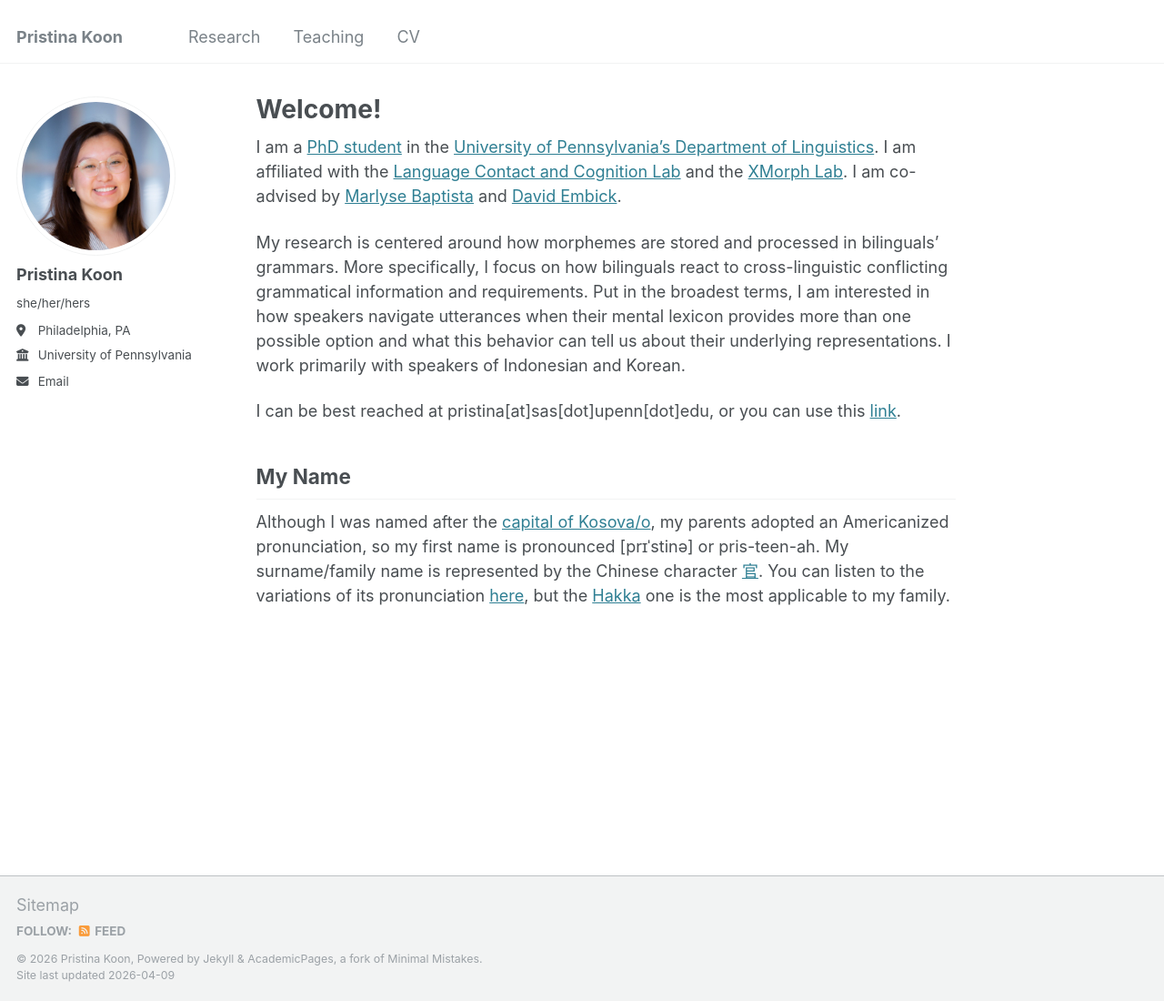
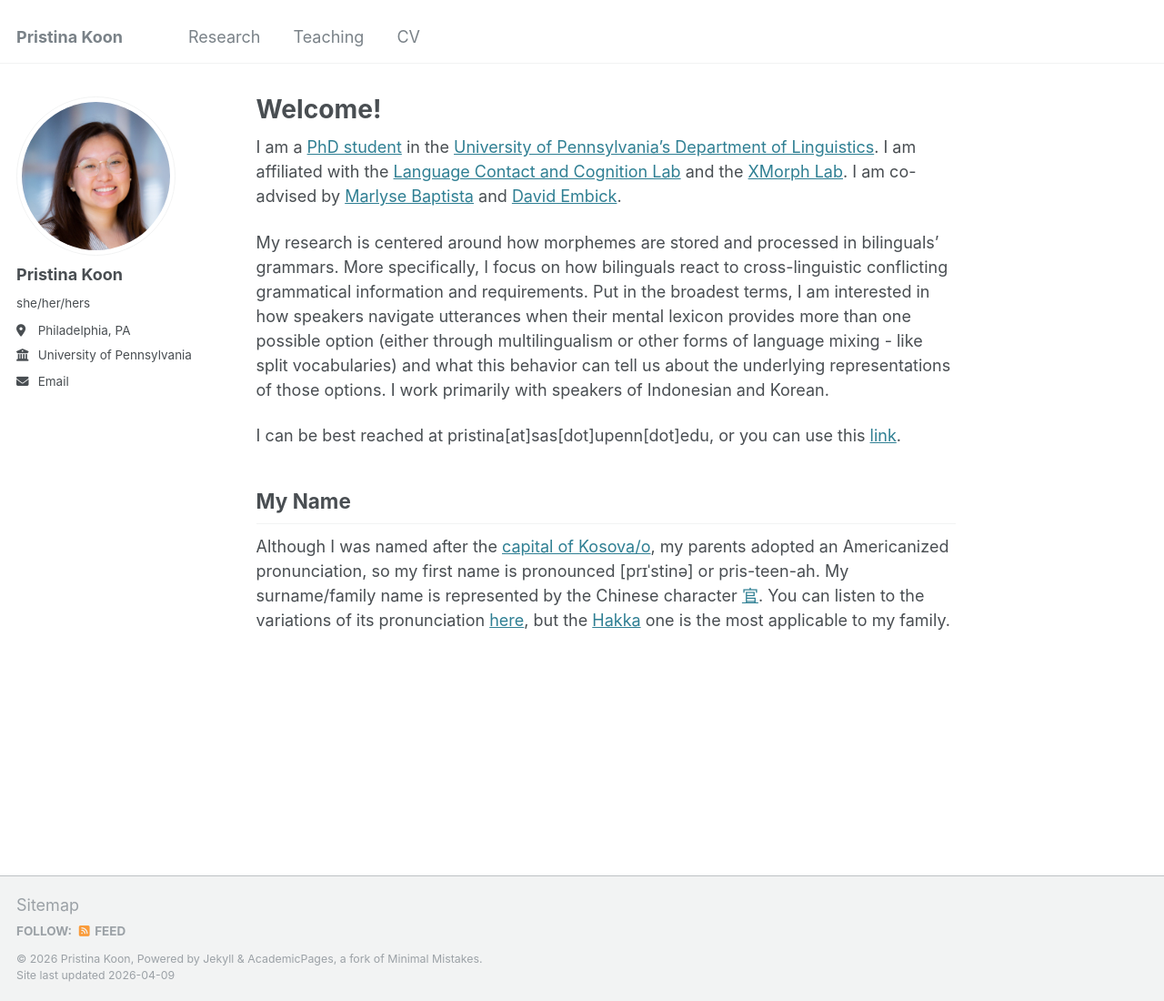
Before and after one commit to pristinakoon/pristinakoon.github.io, a Jekyll site: the page built from _pages/about.md, in a window 1280 px wide and 1100 px high. Shown: the whole window at 91% size. Built offline with Jekyll 4.4.1, drawn with Linux system fonts in a browser that asks for light colours.

Commit message:
Update about.md

```diff
--- a/_pages/about.md
+++ b/_pages/about.md
@@ -8,7 +8,7 @@ redirect_from:
 
 I am a [PhD student](https://www.ling.upenn.edu/people/pristina-koon) in the [University of Pennsylvania's Department of Linguistics](https://www.ling.upenn.edu/). I am affiliated with the [Language Contact and Cognition Lab](https://web.sas.upenn.edu/language-contact-cognition-lab/) and the [XMorph Lab](https://web.sas.upenn.edu/embick-lab/). I am co-advised by [Marlyse Baptista](https://web.sas.upenn.edu/marlysebaptista/) and [David Embick](https://www.ling.upenn.edu/~embick/).
 
-My research is centered around how morphemes are stored and processed in bilinguals' grammars. More specifically, I focus on how bilinguals react to cross-linguistic conflicting grammatical information and requirements. Put in the broadest terms, I am interested in how speakers navigate utterances when their mental lexicon provides more than one possible option and what this behavior can tell us about their underlying representations. I work primarily with speakers of Indonesian and Korean.
+My research is centered around how morphemes are stored and processed in bilinguals' grammars. More specifically, I focus on how bilinguals react to cross-linguistic conflicting grammatical information and requirements. Put in the broadest terms, I am interested in how speakers navigate utterances when their mental lexicon provides more than one possible option (either through multilingualism or other forms of language mixing - like split vocabularies) and what this behavior can tell us about the underlying representations of those options. I work primarily with speakers of Indonesian and Korean.
 
 I can be best reached at pristina[at]sas[dot]upenn[dot]edu, or you can use this [link](mailto:pristina@sas.upenn.edu).
 
```
